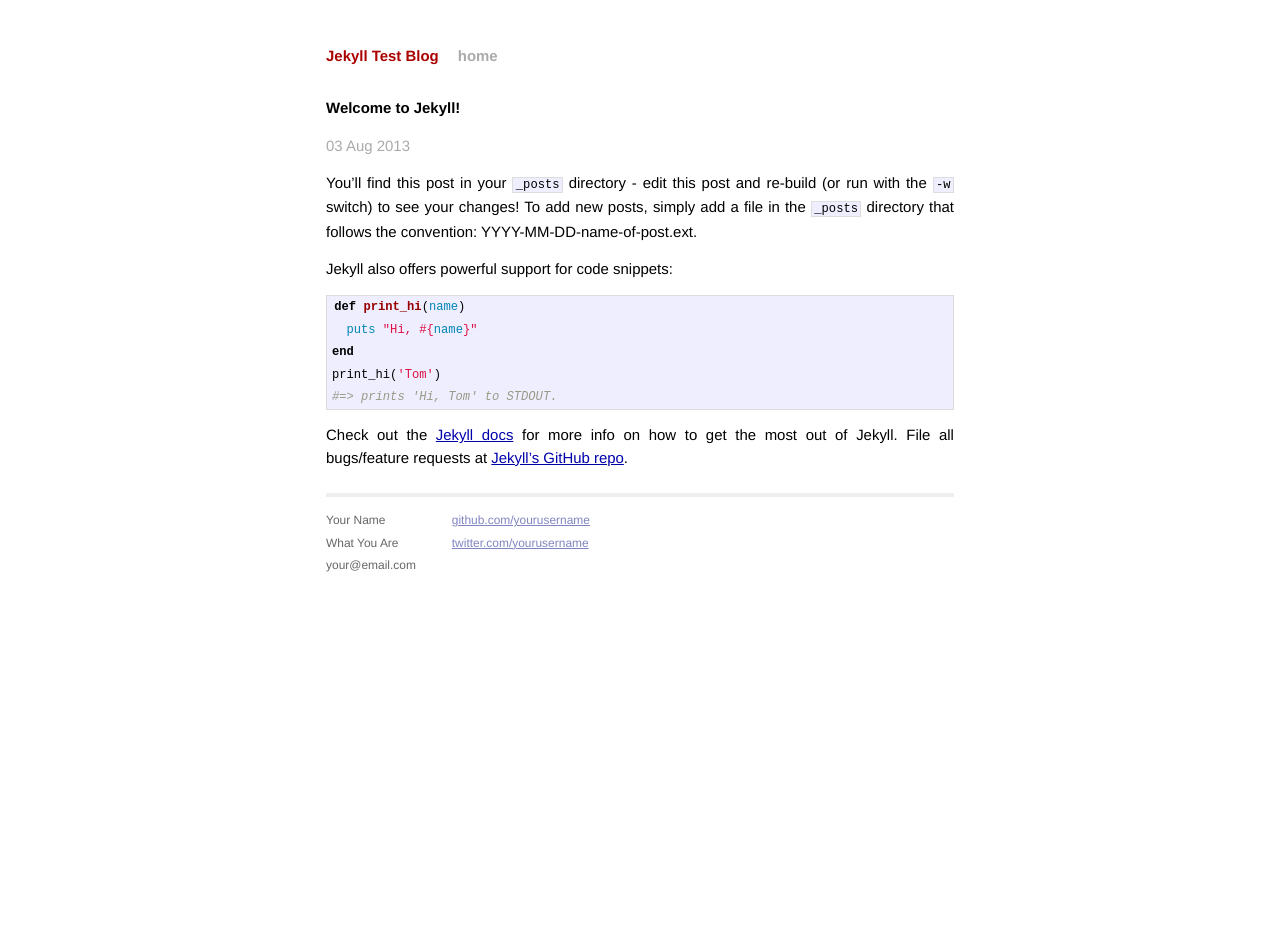
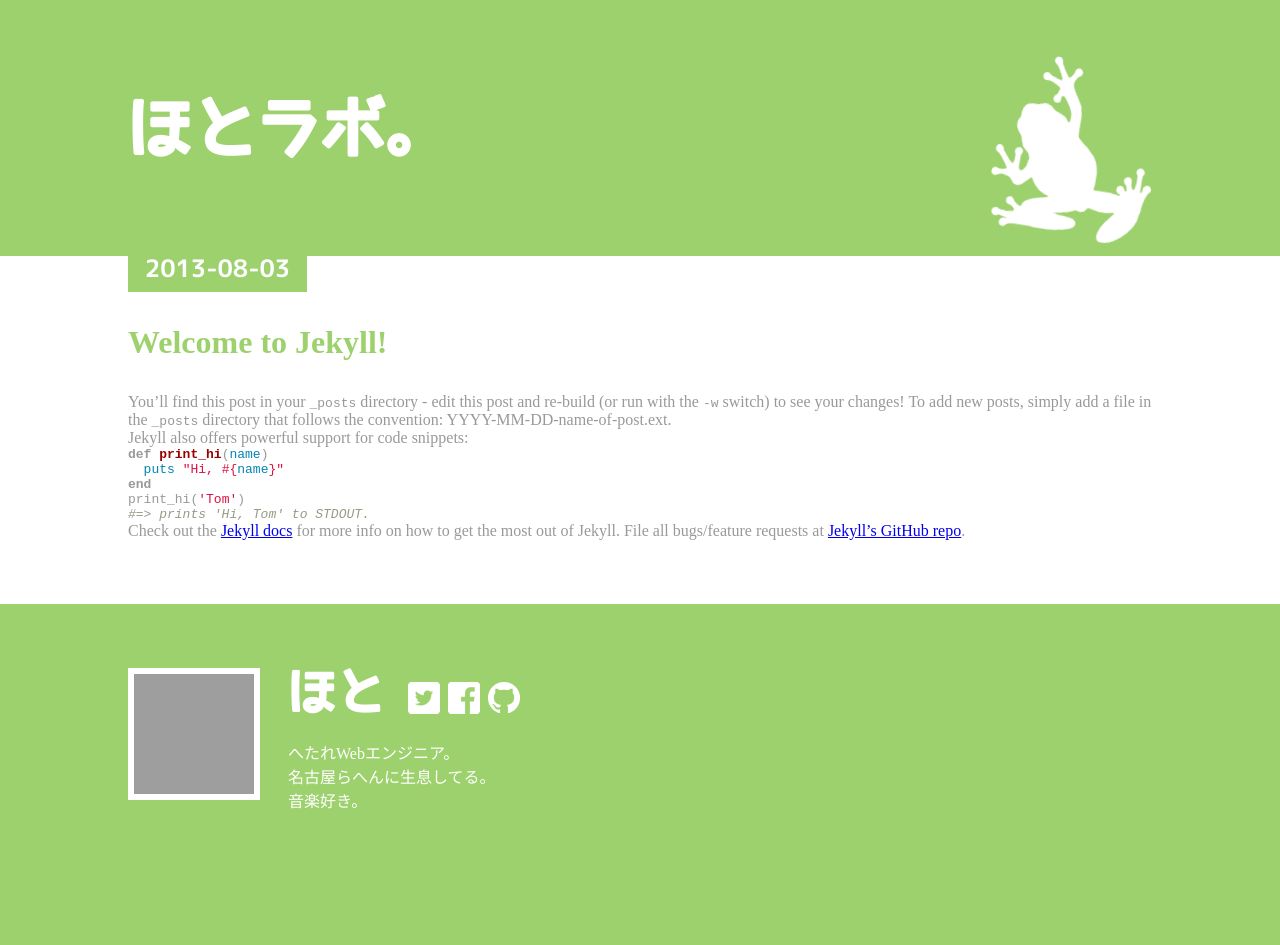
Before and after one commit to hoto17296/blog, a Jekyll site: the page built from _posts/2013-08-03-welcome-to-jekyll.md, in a window 1280 px wide. Built offline with Jekyll 4.4.1, drawn with Linux system fonts in a browser that asks for light colours; Markdown is read by kramdown in place of the engine named in the settings; after the commit the page ends 900 px from its top, so only the background shows below that; grey boxes are pictures that could not be loaded.

Commit message:
design init

```diff
--- a/_config.yml
+++ b/_config.yml
@@ -1,6 +1,6 @@
-name: Jekyll Test Blog
+name: ほとラボ。
 markdown: redcarpet
 pygments: true
-permalink: :year:month:day/:title
+permalink: blog/:title
 safe: true
 lsi: false
--- a/_layouts/default.html
+++ b/_layouts/default.html
@@ -1,46 +1,49 @@
 <!DOCTYPE html>
 <html>
 <head>
-        <meta charset="utf-8">
-        <meta http-equiv="X-UA-Compatible" content="IE=edge,chrome=1">
-        <title>{{ page.title }}</title>
-        <meta name="viewport" content="width=device-width">
-
-        <!-- syntax highlighting CSS -->
-        <link rel="stylesheet" href="/css/syntax.css">
-
-        <!-- Custom CSS -->
-        <link rel="stylesheet" href="/css/main.css">
-
+<title>{{ site.name }}</title>
+<meta charset="UTF-8">
+<meta content="width=device-width; initial-scale=1.0;" name="viewport" />
+<link href="/assets/hotolab.css" media="all" rel="stylesheet" type="text/css" />
+<link href="/assets/syntax.css" media="all" rel="stylesheet" type="text/css" />
+<script src="/assets/hotolab.js" type="text/javascript"></script>
 </head>
 <body>
 
+<div id="header">
   <div class="container">
-          <div class="site">
-            <div class="header">
-              <h1 class="title"><a href="/">{{ site.name }}</a></h1>
-              <a class="extra" href="/">home</a>
+    <h1><a href="/">{{ site.name }}</a></h1>
   </div>
+</div>
+
+<div id="main">
+  <div class="container">
 
 {{ content }}
 
-            <div class="footer">
-              <div class="contact">
+  </div>
+</div>
+
+<div id="footer">
+  <div class="container">
+    <img id="icon" src="http://www.gravatar.com/avatar/a43a256dae0928a3f75ecdcbae859c6a?s=120">
+    <div id="profile">
+      <h1>
+        ほと
+        <div id="social">
+          <a class="twitter"  href="https://twitter.com/hoto17296"  title="Twitter(@hoto17296)" target="_blank"><span>Twitter(@hoto17296)</span></a>
+          <a class="facebook" href="https://facebook.com/hoto17296" title="Facebook" target="_blank"><span>Twitter(@hoto17296)</span></a>
+          <a class="github"   href="https://github.com/hoto17296"   title="Github" target="_blank"><span>Twitter(@hoto17296)</span></a>
+        </div>
+      </h1>
       <p>
-                  Your Name<br />
-                  What You Are<br />
-                  your@email.com
-                </p>
-              </div>
-              <div class="contact">
-                <p>
-                  <a href="http://github.com/yourusername/">github.com/yourusername</a><br />
-                  <a href="http://twitter.com/yourusername/">twitter.com/yourusername</a><br />
+        へたれWebエンジニア。<br/>
+        名古屋らへんに生息してる。<br/>
+        音楽好き。
       </p>
     </div>
   </div>
 </div>
-        </div> <!-- /container -->
 
 </body>
 </html>
--- a/_layouts/post.html
+++ b/_layouts/post.html
@@ -1,9 +1,20 @@
 ---
 layout: default
 ---
-<h2>{{ page.title }}</h2>
-<p class="meta">{{ page.date | date_to_string }}</p>
+    <article>
+      <header>
+        <time pubdate>{{ page.date | date: "%Y-%m-%d" }}</time>
+        <h1>{{ page.title }}</h1>
+      </header>
+      <section>
 
-<div class="post">
 {{ content }}
-</div>
+
+      </section>
+
+      <footer>
+        <div class='social'>
+        </div>
+      </footer>
+
+    </article>
--- /dev/null
+++ b/assets/hotolab.css
@@ -0,0 +1,149 @@
+
+@font-face {
+  font-family: 'やさしさゴシック';
+  src: url('yasashisa.woff');
+}
+
+* {
+  margin: 0;
+  padding: 0;
+  list-style-type: none;
+}
+
+body {
+  color: #fff;
+  background-color: #9dd16d;
+}
+
+.container {
+  width: 80%;
+  padding: 0 10%;
+}
+
+#header h1 {
+  font-family: 'やさしさゴシック';
+  font-size: 400%;
+  padding: 1.5em 0;
+  background: url(header.png) no-repeat right bottom;
+}
+
+#header h1 a {
+  color: #fff;
+  text-decoration: none;
+}
+
+#main {
+  color: #999;
+  background-color: #fff;
+  padding-bottom: 4em;
+}
+
+#footer {
+  padding: 4em 0;
+  position: relative;
+}
+
+#footer h1 {
+  font-size: 300%;
+  font-family: 'やさしさゴシック';
+  margin-bottom: .5em;
+}
+
+#footer #icon {
+  position: absolute;
+  border: 6px #fff solid;
+}
+
+#footer #profile {
+  margin-left: 160px;
+}
+
+#social {
+  font-size: medium;
+  vertical-align: bottom;
+  display: inline-block;
+}
+
+#social a {
+  display: inline-block;
+  width: 32px;
+  height: 32px;
+  background-image: url(social.png);
+}
+
+#social a span {
+  display: none;
+}
+
+#social .twitter {
+  background-position: left top;
+}
+#social a.twitter:hover,
+#social a.twitter:active {
+  background-position: left bottom;
+}
+
+#social .facebook {
+  background-position: center top;
+}
+#social a.facebook:hover,
+#social a.facebook:active {
+  background-position: center bottom;
+}
+
+#social .github {
+  background-position: right top;
+}
+#social a.github:hover,
+#social a.github:active {
+  background-position: right bottom;
+}
+
+@media screen and (max-width: 768px){
+  .container {
+    width: 90%;
+    padding: 0 5%;
+  }
+
+  #header h1 {
+    font-size: 300%;
+    background: none;
+  }
+
+  #footer #icon {
+    display: none;
+  }
+
+  #footer #profile {
+    margin-left: 0;
+  }
+}
+
+/* Entry */
+
+article header time {
+  display: inline-block;
+  font-family: 'やさしさゴシック';
+  font-size: 150%;
+  padding: 0 .7em .5em;
+  vertical-align: top;
+  color: #fff;
+  background-color: #9dd16d;
+}
+
+article header h1 {
+  font-size: 200%;
+  color: #9dd16d;
+  padding: 1em 0;
+}
+
+
+@media screen and (max-width: 768px){
+  article header time {
+    font-size: 100%;
+  }
+
+  article header h1 {
+    font-size: 180%;
+  }
+}
--- a/index.html
+++ b/index.html
@@ -1,6 +1,6 @@
 ---
 layout: default
-title: Your New Jekyll Site
+title: ほとラボ。
 ---
 
 <div id="home">
```
Also changed, not shown: assets/header.png (added), assets/social.png (added), assets/syntax.css (renamed from css/syntax.css), assets/yasashisa.woff (added), 1 other file. Lines whose indentation alone changed are shown as unchanged.
